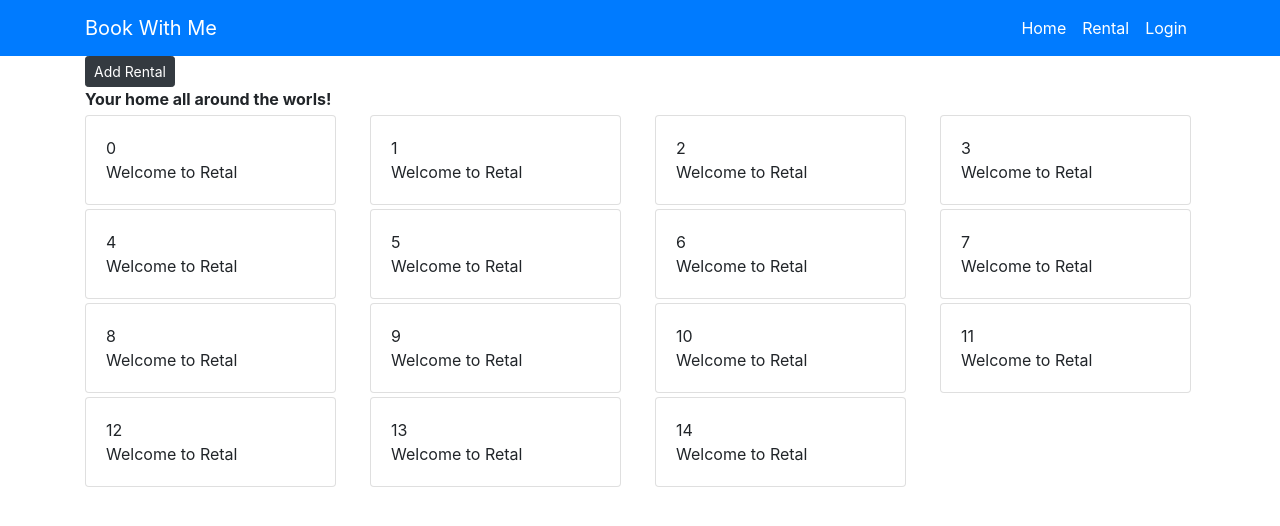
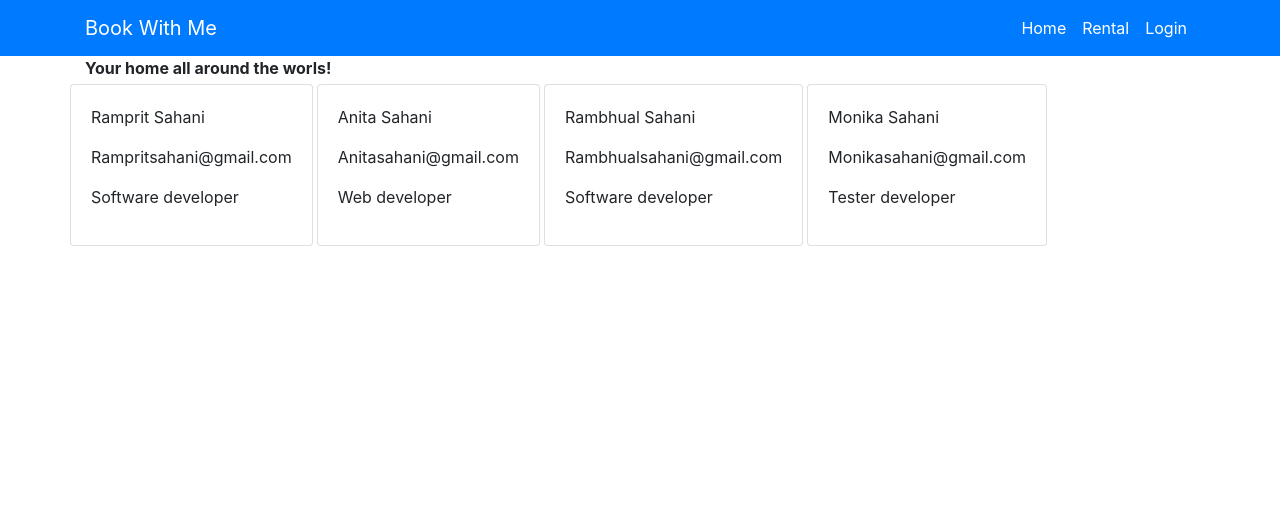
Before and after one commit to Ramprits/rent, a React (Create React App) app: page /rentalList in a window 1280 px wide. Shown: the top 526 px of the page. Built offline with nearby package versions, Linux system fonts and the light colour scheme.

Commit message:
redux added

```diff
--- a/package.json
+++ b/package.json
@@ -11,11 +11,11 @@
     "popper.js": "^1.14.6",
     "react": "^16.6.3",
     "react-dom": "^16.6.3",
-    "react-redux": "^6.0.0",
+    "react-redux": "5.0.7",
     "react-router-dom": "^4.3.1",
     "react-scripts": "2.1.1",
-    "redux": "^4.0.1",
-    "redux-thunk": "^2.3.0"
+    "redux": "3.7.2",
+    "redux-thunk": "2.2.0"
   },
   "scripts": {
     "build-css": "node-sass-chokidar ./src -o ./src",
--- a/src/App.js
+++ b/src/App.js
@@ -1,24 +1,32 @@
 import React, { Component } from 'react';
 import { BrowserRouter, Route, Redirect } from 'react-router-dom';
+import { Provider } from 'react-redux';
 import Header from './shared/Header';
 import Home from './components/home/home';
 import PostDetails from './components/home/post-details';
 
 import RentalList from './components/rentals/rentalList';
+const store = require('./reducers').init();
 class App extends Component {
   render() {
     return (
+      <Provider store={store}>
         <BrowserRouter>
           <div>
             <Header />
             <div className="container">
-            <Route exact path="/" render={() => <Redirect to="/home" />} />
+              <Route
+                exact
+                path="/"
+                render={() => <Redirect to="/rentalList" />}
+              />
               <Route exact path="/home" component={Home} />
               <Route exact path="/home/:id" component={PostDetails} />
               <Route exact path="/rentalList" component={RentalList} />
             </div>
           </div>
         </BrowserRouter>
+      </Provider>
     );
   }
 }
--- a/src/components/rentals/rental.js
+++ b/src/components/rentals/rental.js
@@ -6,7 +6,10 @@ const Rental = props => {
       <div className="card mt-1 mr-1">
         <div className="card-body">
           <div className="mr-2">{props.id}</div>
-          Welcome to Retal
+          <p>{props.name}</p>
+          <p>{props.email}</p>
+          <p>{props.title}</p>
+          {props.key}
         </div>
       </div>
     </section>
--- a/src/components/rentals/rentalList.js
+++ b/src/components/rentals/rentalList.js
@@ -1,37 +1,36 @@
 import React, { Component } from 'react';
+import { connect } from 'react-redux';
 import Rental from './rental';
-export default class RentalList extends Component {
-  constructor() {
-    super();
-    this.onAddNewRental = this.onAddNewRental.bind(this);
-  }
-  state = {
-    rentalList: [1, 2, 3, 4, 5, 6, 7, 8, 9, 10, 11, 12, 13, 14, 15],
-  };
+class RentalList extends Component {
   renderRentalList = () => {
-    return this.state.rentalList.map((rental, index) => {
-      return <Rental className="col-md-3" id={index} key={index} />;
+    return this.props.rentals.map((rental, index) => {
+      return (
+        <div>
+          <Rental
+            name={rental.name}
+            email={rental.email}
+            title={rental.title}
+            key={rental.id}
+          />
+        </div>
+      );
     });
   };
 
-  onAddNewRental() {
-    const rentals = this.state.rentalList;
-    rentals.push(1);
-    this.setState({ rentalList: rentals });
-  }
   render() {
     return (
       <section id="rentalList">
-        <button
-          type="button"
-          onClick={this.onAddNewRental}
-          className="btn btn-dark btn-sm"
-        >
-          Add Rental
-        </button>
         <div className="font-weight-bold">Your home all around the worls!</div>
         <div className="row">{this.renderRentalList()}</div>
       </section>
     );
   }
 }
+
+function mapStateToProps(state) {
+  return {
+    rentals: state.rentals,
+  };
+}
+
+export default connect(mapStateToProps)(RentalList);
--- /dev/null
+++ b/src/reducers/index.js
@@ -0,0 +1,9 @@
+import * as redux from 'redux';
+import RentalReducer from './rental-reducer';
+export const init = () => {
+  const reducer = redux.combineReducers({
+    rentals: RentalReducer,
+  });
+  const store = redux.createStore(reducer);
+  return store;
+};
--- /dev/null
+++ b/src/reducers/rental-reducer.js
@@ -0,0 +1,33 @@
+const rentals = [
+  {
+    id: 1,
+    name: 'Ramprit Sahani',
+    email: 'Rampritsahani@gmail.com',
+    title: 'Software developer',
+  },
+  {
+    id: 2,
+    name: 'Anita Sahani',
+    email: 'Anitasahani@gmail.com',
+    title: 'Web developer',
+  },
+  {
+    id: 3,
+    name: 'Rambhual Sahani',
+    email: 'Rambhualsahani@gmail.com',
+    title: 'Software developer',
+  },
+  {
+    id: 4,
+    name: 'Monika Sahani',
+    email: 'Monikasahani@gmail.com',
+    title: 'Tester developer',
+  },
+];
+const RentalReducer = (state = rentals, action) => {
+  switch (action.type) {
+    default:
+      return state;
+  }
+};
+export default RentalReducer;
```
Also changed, not shown: src/index.css (added), 1 other file (tests, documents, lock files or other folders). Lines whose indentation alone changed are shown as unchanged.
